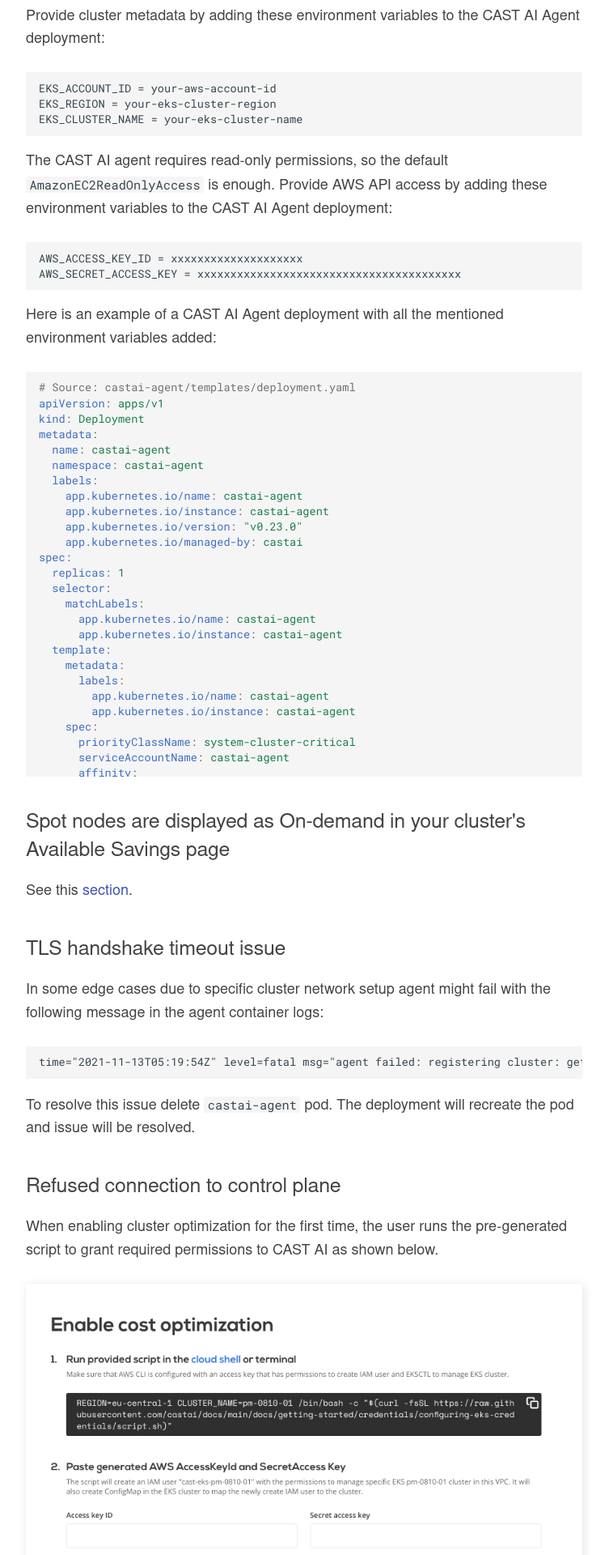
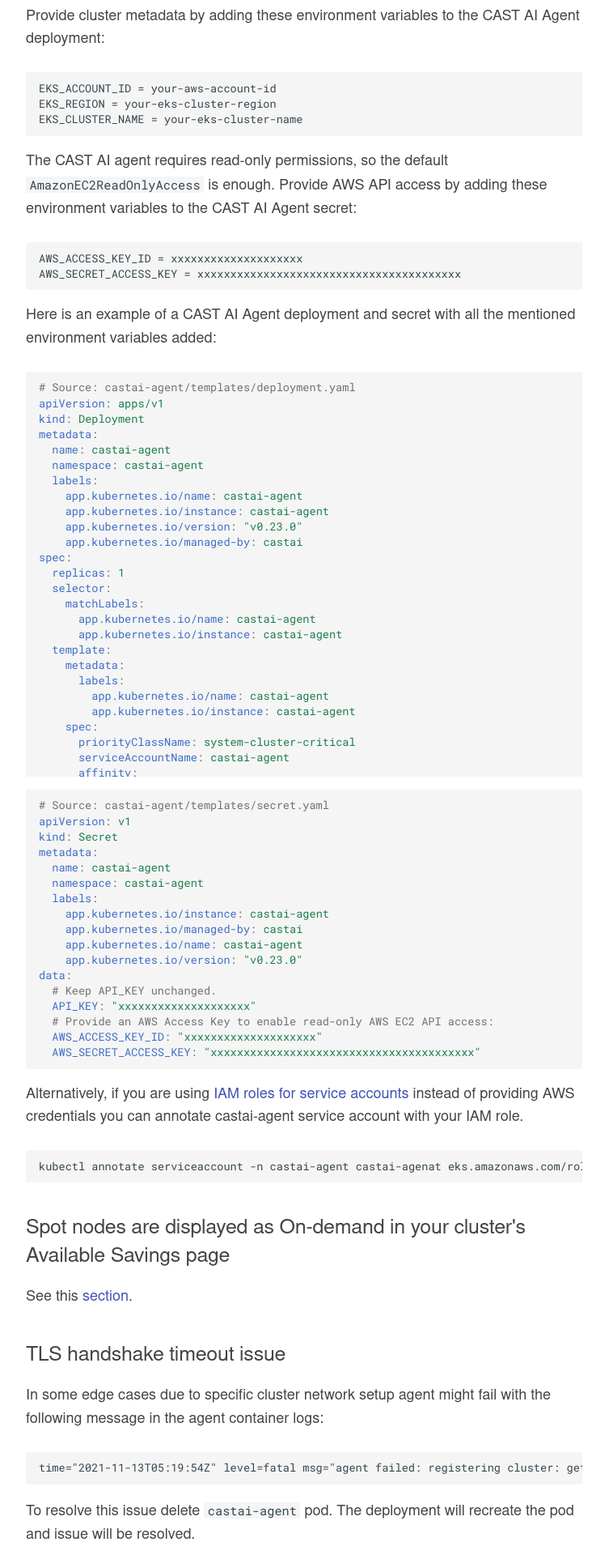
Before and after one commit to castai/docs, an MkDocs documentation site: the page built from docs/guides/external-clusters.md, in a window 1280 px wide. Shown: the part 1362-3282 px from the top of the page at 81% size, without its empty margins (264-1017 px from the left). Built offline with MkDocs 1.6.1 and Material for MkDocs 9.7.7, drawn with Linux system fonts in a browser that asks for light colours; some web fonts are replaced.

Commit message:
Update external clusters troubleshooting guide (#206)

````diff
--- a/docs/guides/external-clusters.md
+++ b/docs/guides/external-clusters.md
@@ -42,14 +42,14 @@
 EKS_CLUSTER_NAME = your-eks-cluster-name
 ```
 
-The CAST AI agent requires read-only permissions, so the default `AmazonEC2ReadOnlyAccess` is enough. Provide AWS API access by adding these environment variables to the CAST AI Agent deployment:
+The CAST AI agent requires read-only permissions, so the default `AmazonEC2ReadOnlyAccess` is enough. Provide AWS API access by adding these environment variables to the CAST AI Agent secret:
 
 ```text
 AWS_ACCESS_KEY_ID = xxxxxxxxxxxxxxxxxxxx
 AWS_SECRET_ACCESS_KEY = xxxxxxxxxxxxxxxxxxxxxxxxxxxxxxxxxxxxxxxx
 ```
 
-Here is an example of a CAST AI Agent deployment with all the mentioned environment variables added:
+Here is an example of a CAST AI Agent deployment and secret with all the mentioned environment variables added:
 
 ```yaml
 # Source: castai-agent/templates/deployment.yaml
@@ -139,6 +133,32 @@
         - name: autoscaler-config
           configMap:
             name: castai-agent-autoscaler
+```
+
+```yaml
+# Source: castai-agent/templates/secret.yaml
+apiVersion: v1
+kind: Secret
+metadata:
+  name: castai-agent
+  namespace: castai-agent
+  labels:
+    app.kubernetes.io/instance: castai-agent
+    app.kubernetes.io/managed-by: castai
+    app.kubernetes.io/name: castai-agent
+    app.kubernetes.io/version: "v0.23.0"
+data:
+  # Keep API_KEY unchanged.
+  API_KEY: "xxxxxxxxxxxxxxxxxxxx"
+  # Provide an AWS Access Key to enable read-only AWS EC2 API access:
+  AWS_ACCESS_KEY_ID: "xxxxxxxxxxxxxxxxxxxx"
+  AWS_SECRET_ACCESS_KEY: "xxxxxxxxxxxxxxxxxxxxxxxxxxxxxxxxxxxxxxxx"
+```
+
+Alternatively, if you are using [IAM roles for service accounts](https://docs.aws.amazon.com/eks/latest/userguide/iam-roles-for-service-accounts.html) instead of providing AWS credentials you can annotate castai-agent service account with your IAM role.
+
+```shell
+kubectl annotate serviceaccount -n castai-agent castai-agenat eks.amazonaws.com/role-arn="arn:aws:iam::111122223333:role/iam-role-name"
 ```
 
 ## Spot nodes are displayed as On-demand in your cluster's Available Savings page
````
Also changed, not shown: other parts of docs/guides/external-clusters.md (+0 -6 lines).
